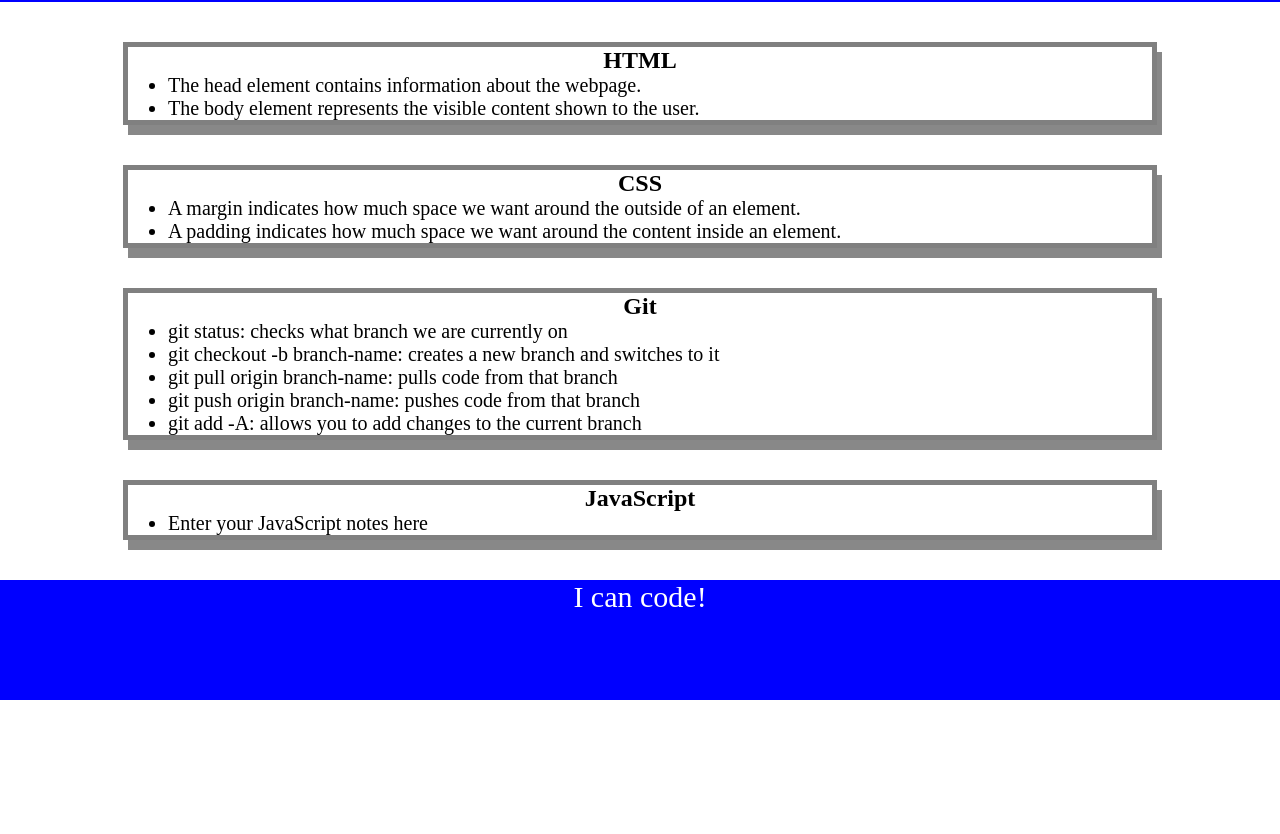
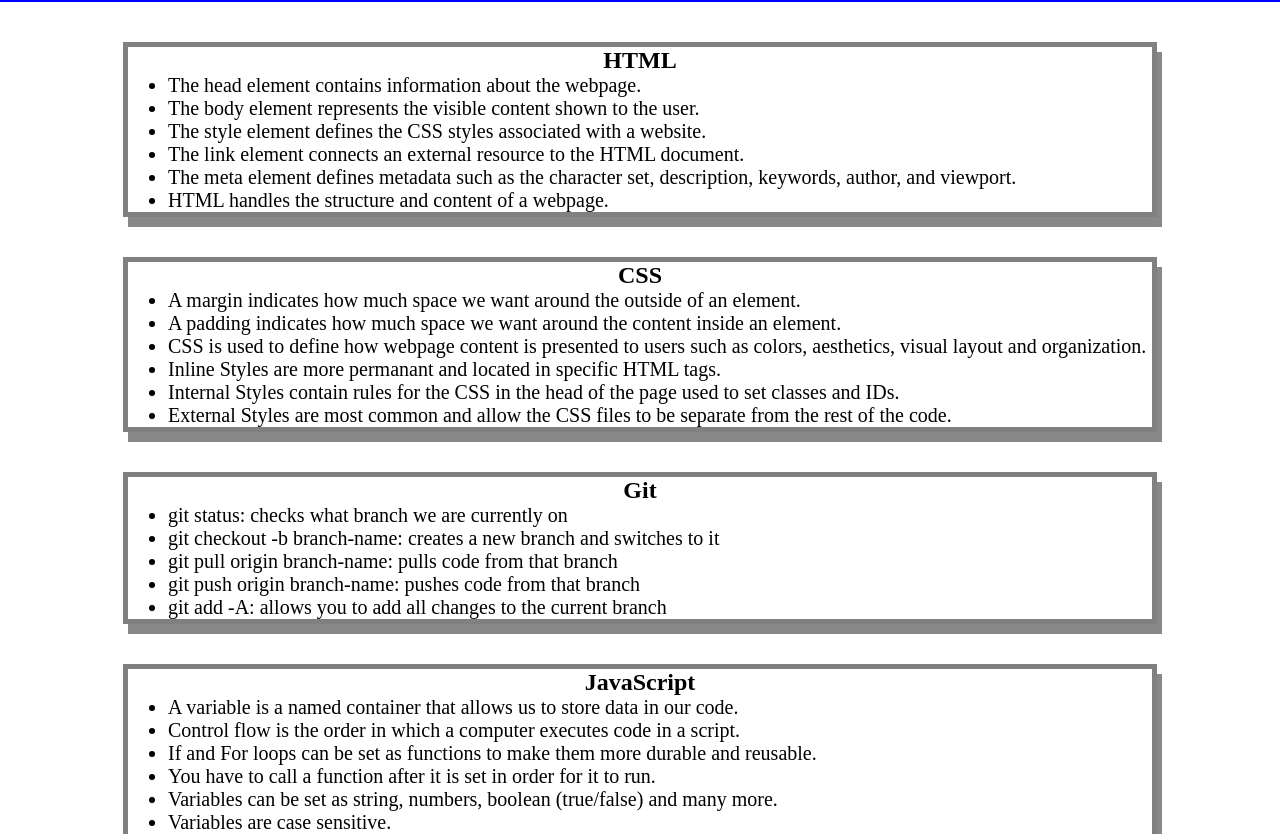
Before and after one commit to Jdanders99/prework-study-guide, a plain HTML site: page index.html in a window 1280 px wide. Shown: the part 118-952 px from the top of the page. Before the commit the page ends 818 px from the top, so only its background shows below. Drawn offline with Linux system fonts and the light colour scheme.

Commit message:
Updated the README file and added notes to each section

```diff
--- a/index.html
+++ b/index.html
@@ -19,6 +19,10 @@
         <ul>
           <li>The head element contains information about the webpage.</li>
           <li>The body element represents the visible content shown to the user.</li>
+          <li>The style element defines the CSS styles associated with a website.</li>
+          <li>The link element connects an external resource to the HTML document.</li>
+          <li>The meta element defines metadata such as the character set, description, keywords, author, and viewport.</li>
+          <li>HTML handles the structure and content of a webpage.</li>
         </ul>
       </section>
 
@@ -27,6 +31,10 @@
         <ul>
           <li>A margin indicates how much space we want around the outside of an element.</li>
           <li>A padding indicates how much space we want around the content inside an element.</li>
+          <li>CSS is used to define how webpage content is presented to users such as colors, aesthetics, visual layout and organization.</li>
+          <li>Inline Styles are more permanant and located in specific HTML tags.</li>
+          <li>Internal Styles contain rules for the CSS in the head of the page used to set classes and IDs.</li>
+          <li>External Styles are most common and allow the CSS files to be separate from the rest of the code.</li>
         </ul>
       </section>
 
@@ -37,14 +45,21 @@
           <li>git checkout -b branch-name: creates a new branch and switches to it</li>
           <li>git pull origin branch-name: pulls code from that branch</li>
           <li>git push origin branch-name: pushes code from that branch</li>
-          <li>git add -A: allows you to add changes to the current branch</li>
+          <li>git add -A: allows you to add all changes to the current branch</li>
         </ul>
       </section>
 
       <section class="card" id="javascript-section">
         <h2>JavaScript</h2>
         <ul>
-          <li>Enter your JavaScript notes here</li>
+          <li>A variable is a named container that allows us to store data in our code.</li>
+          <li>Control flow is the order in which a computer executes code in a script.</li>
+          <li>If and For loops can be set as functions to make them more durable and reusable.</li>
+          <li>You have to call a function after it is set in order for it to run.</li>
+          <li>Variables can be set as string, numbers, boolean (true/false) and many more.</li>
+          <li>Variables are case sensitive.</li>
+          <li>Strings must be contained in quotation marks unlike numbers or Boolean values.</li>
+          <li>Arrays are useful tool for storing multiple items with differnt data types, but it doesn't have to have multiple types.</li>
         </ul>
       </section>
     </main>
```
Also changed, not shown: 1 other file.
